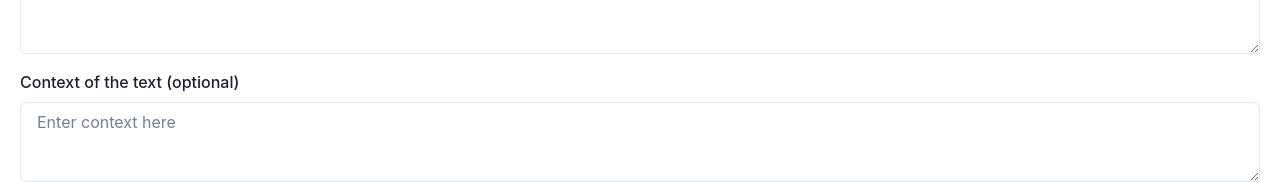
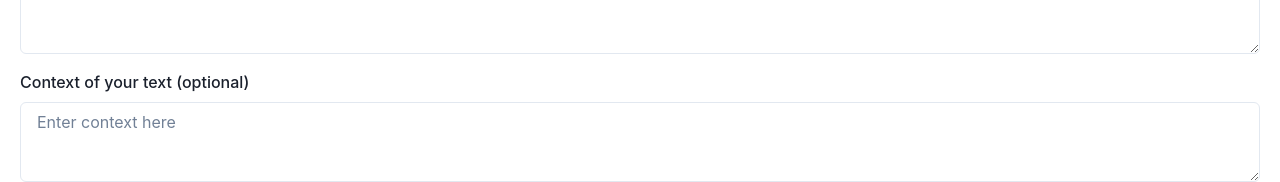
Before and after one commit to LeHoangTuanbk/trilingual-translation, a Next.js app: page /make-it-natural in a window 1280 px wide. Shown: the part 233-415 px from the top of the page. Built offline with nearby package versions, Linux system fonts and the light colour scheme.

Commit message:
Add: api

```diff
--- /dev/null
+++ b/src/app/api/make-it-natural/data.types.ts
@@ -0,0 +1,5 @@
+export type MakeItNaturalRequest = {
+  text: string;
+  context?: string;
+  language: string;
+};
--- /dev/null
+++ b/src/app/api/make-it-natural/route.ts
@@ -0,0 +1,10 @@
+import { NextRequest, NextResponse } from "next/server";
+
+import { MakeItNaturalRequest } from "./data.types";
+
+export async function POST(request: NextRequest) {
+  const body: MakeItNaturalRequest = await request.json();
+  const { text, context, language } = body;
+  //   Todo: Will implement real logic later
+  return NextResponse.json({ result: "Hello" + text });
+}
--- a/src/features/make-it-natural/ui/make-it-natural.tsx
+++ b/src/features/make-it-natural/ui/make-it-natural.tsx
@@ -34,7 +34,7 @@ export const MakeItNatural = () => {
   }, []);
 
   const handleMakeItNatural = (data: MakeItNaturalFormValues) => {
-    console.log(data);
+    // Send data to the server and return the result
   };
 
   if (!hasMounted) return null;
@@ -54,7 +54,7 @@ export const MakeItNatural = () => {
           </FormControl>
 
           <FormControl>
-            <FormLabel>Context of the text (optional)</FormLabel>
+            <FormLabel>Context of your text (optional)</FormLabel>
             <Textarea
               placeholder="Enter context here"
               height="50px"
@@ -73,6 +73,7 @@ export const MakeItNatural = () => {
               w="fit-content"
               minW="300px"
               {...register("language")}
+              isInvalid={!!errors.language}
             >
               {Object.values(Languages).map((language) => (
                 <option key={language} value={language}>
```
Also changed, not shown: src/features/make-it-natural/api/queries.ts (added).
